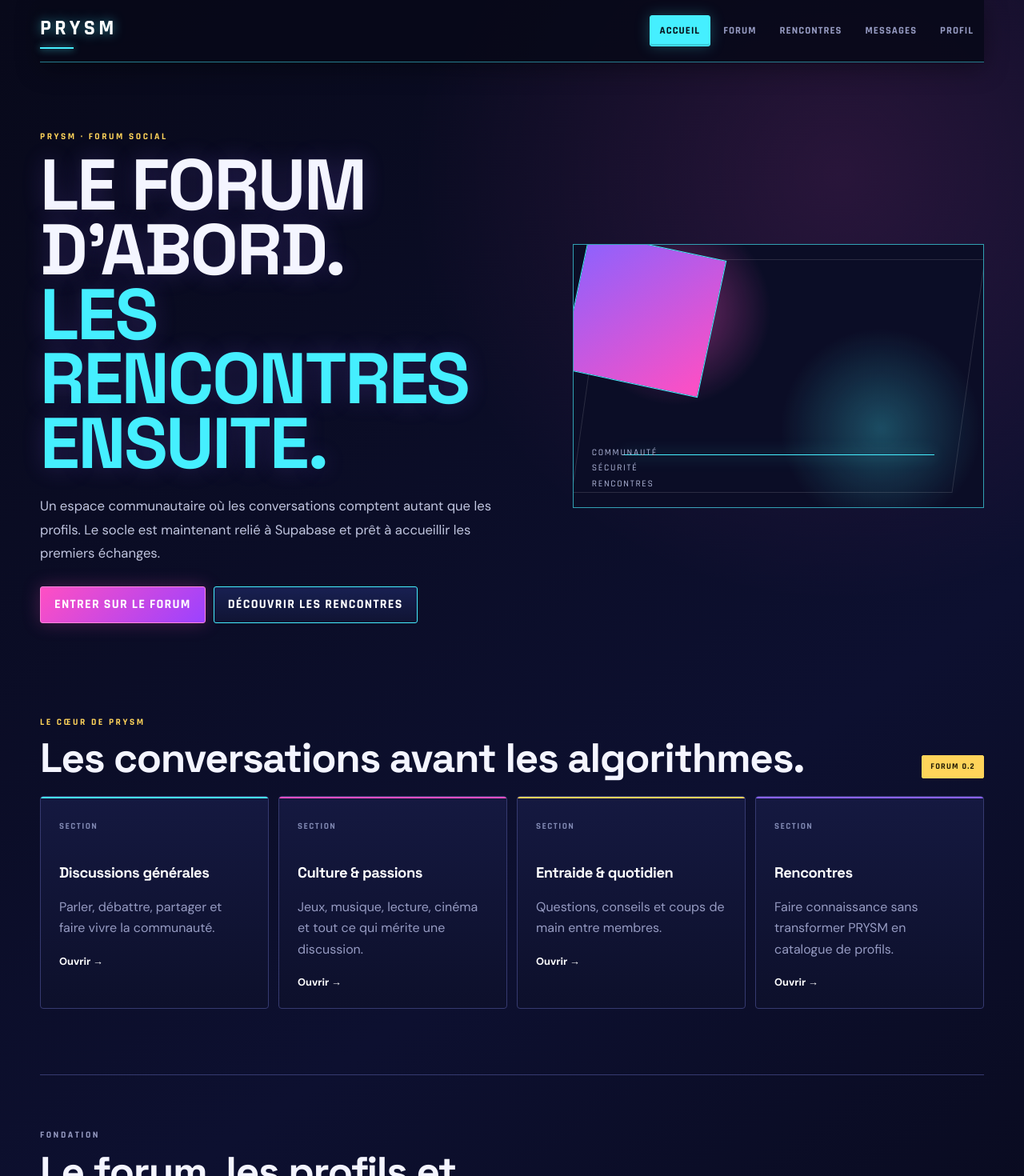
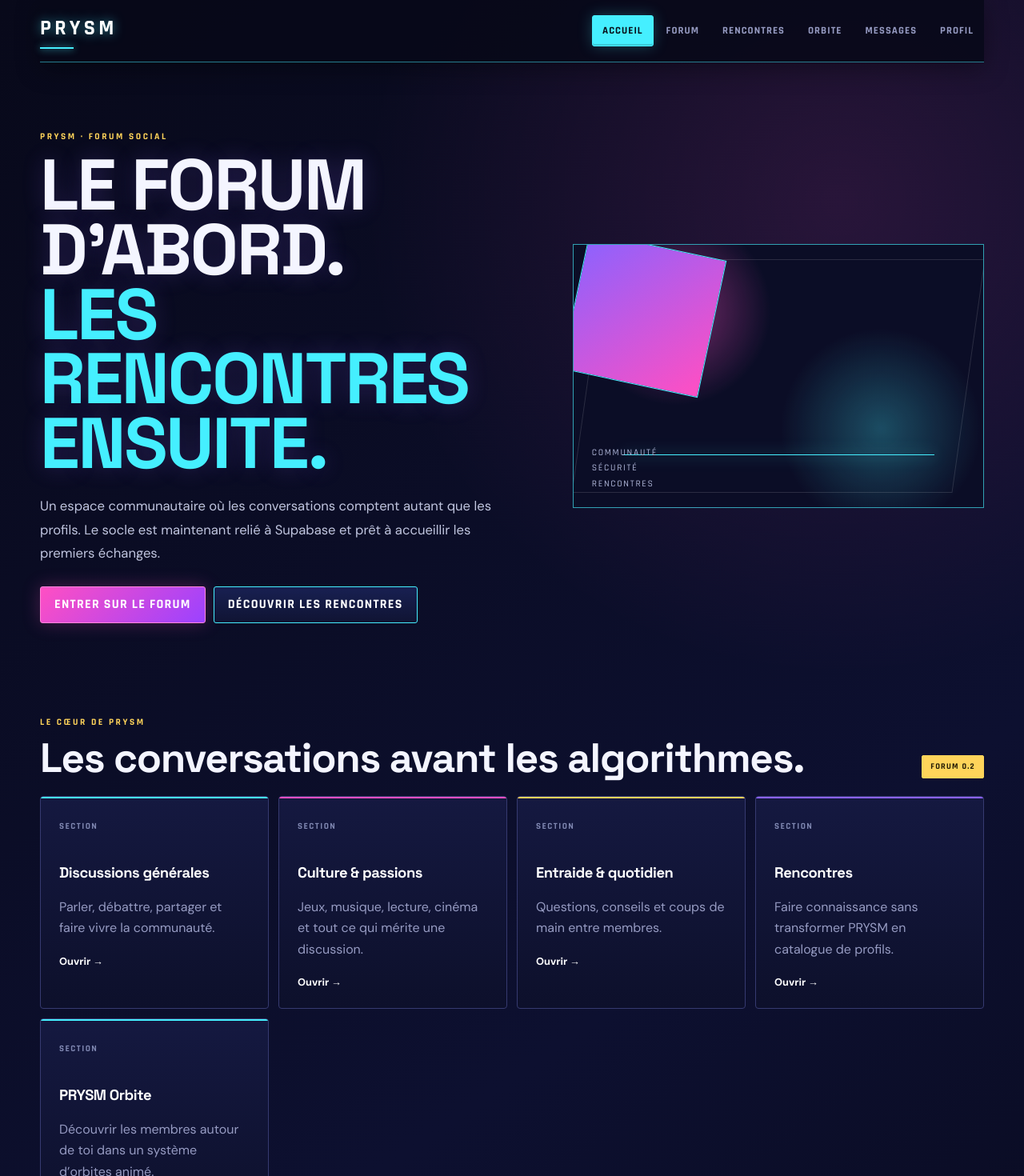
Before and after one commit to LadyOoscar/Prysm-forum, a Next.js app: page / in a window 1280 px wide. Shown: the top 1470 px of the page at 80% size. Built offline with nearby package versions, Linux system fonts and the light colour scheme; no server answers.

Commit message:
Add PRYSM Orbite navigation and home entry

```diff
--- a/app/page.tsx
+++ b/app/page.tsx
@@ -9,6 +9,7 @@ const sections = [
   { title: "Culture & passions", text: "Jeux, musique, lecture, cinéma et tout ce qui mérite une discussion.", href: "/forum/culture" },
   { title: "Entraide & quotidien", text: "Questions, conseils et coups de main entre membres.", href: "/forum/entraide" },
   { title: "Rencontres", text: "Faire connaissance sans transformer PRYSM en catalogue de profils.", href: "/rencontres" },
+  { title: "PRYSM Orbite", text: "Découvrir les membres autour de toi dans un système d’orbites animé.", href: "/orbite" },
 ];
 
 export default function HomePage() {
@@ -35,6 +36,7 @@ export default function HomePage() {
         <Link className="active" href="/">Accueil</Link>
         <Link href="/forum">Forum</Link>
         <Link href="/rencontres">Rencontres</Link>
+        <Link href="/orbite">Orbite</Link>
         <Link href="/messages">Messages</Link>
         <Link href="/profil">Profil</Link>
         {canModerate && <Link href="/moderation" aria-label="Espace Modo/Admin">Modo/Admin</Link>}
```
